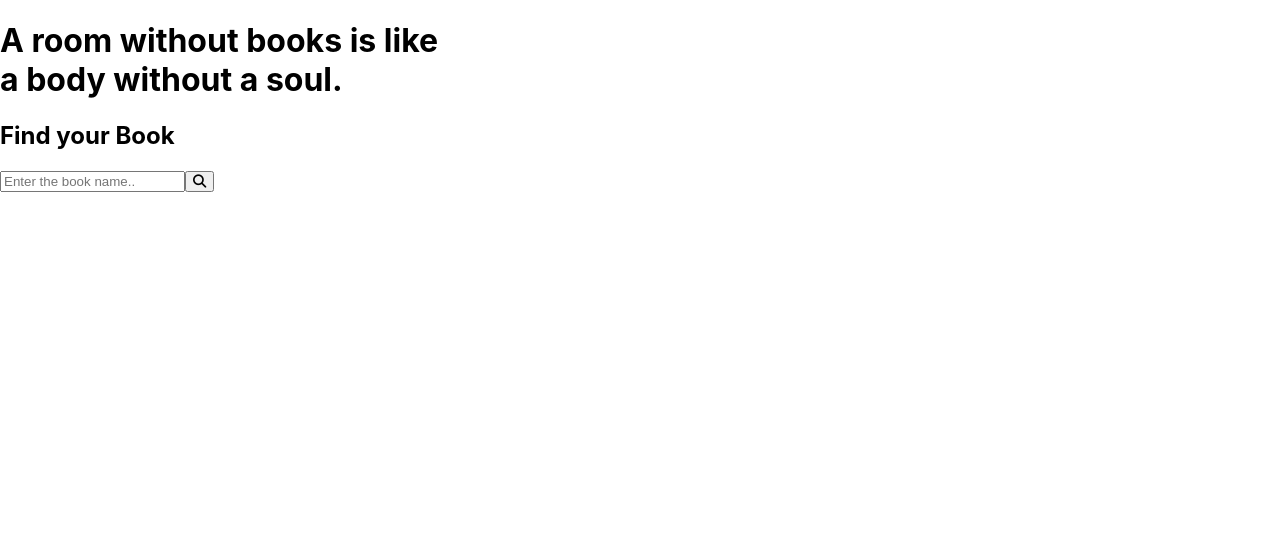
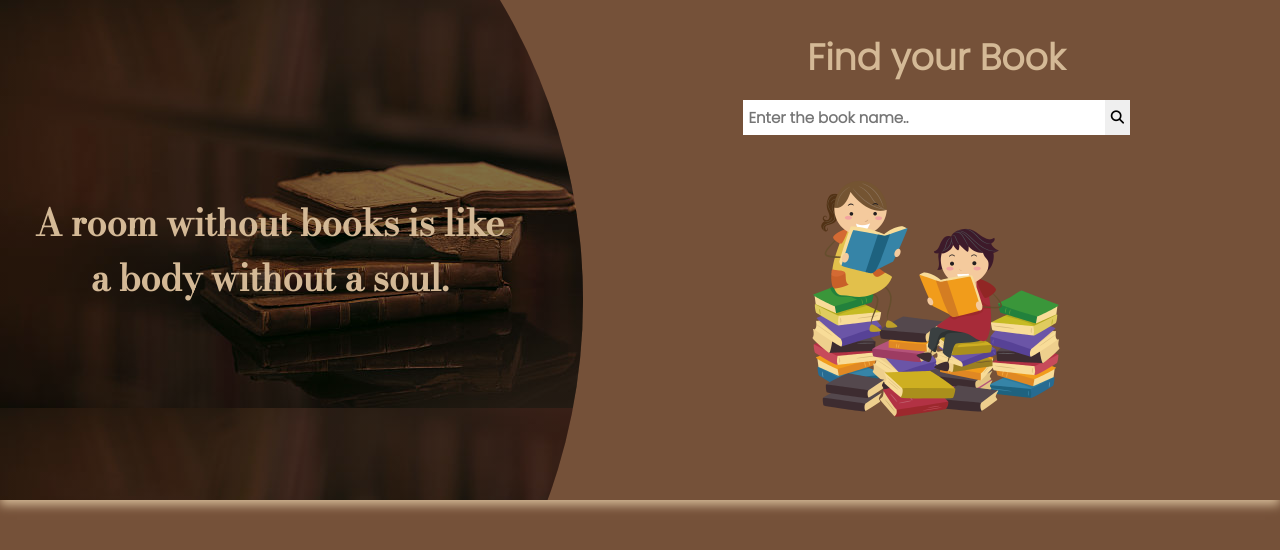
Before and after one commit to jatulya/APIs, a React (Create React App) app in the folder Books/googlebooks/: page / in a window 1280 px wide. Shown: the top 550 px of the page. Built offline with nearby package versions, Linux system fonts and the light colour scheme.

Commit message:
Copied css, added images

```diff
--- a/Books/googlebooks/public/index.html
+++ b/Books/googlebooks/public/index.html
@@ -24,7 +24,7 @@
       work correctly both with client-side routing and a non-root public URL.
       Learn how to configure a non-root public URL by running `npm run build`.
     -->
-    <title>React App</title>
+    <title>Book Search App</title>
     <script src="https://kit.fontawesome.com/8663c171d9.js" crossorigin="anonymous"></script>
   </head>
   <body>
--- a/Books/googlebooks/src/App.js
+++ b/Books/googlebooks/src/App.js
@@ -1,6 +1,6 @@
 import React from 'react'
 import Main from './Components/Main'
-
+import './Components/style.css'
 function App () {
     return (
       <div>
--- a/Books/googlebooks/src/Components/Main.js
+++ b/Books/googlebooks/src/Components/Main.js
@@ -14,6 +14,7 @@
                     <input type="text" placeholder="Enter the book name.."/>
                     <button><i class="fa-solid fa-magnifying-glass"></i></button>
                 </div>
+                <img src='.\images\bg2.png' alt='Children reading books' />
             </div>
         </div>
       </>
--- /dev/null
+++ b/Books/googlebooks/src/Components/style.css
@@ -0,0 +1,188 @@
+@import url('https://fonts.googleapis.com/css2?family=Bodoni+Moda&family=Poppins:wght@300&display=swap');
+*{
+    padding: 0;
+    margin: 0;
+    font-family: 'Poppins', sans-serif;
+}
+:root{
+    --primary-color:#755139FF;
+    --secondary-color:#D4B996FF;
+}
+body{
+    background-color: var(--primary-color);
+}
+html{
+    font-size: 75.5%;
+}
+.header{
+    width: 100%;
+    height: 500px;
+    color: var(--secondary-color);
+    box-shadow: 0 5px 10px var(--secondary-color);
+    display: flex;
+    align-items: center;
+    position: relative;
+}
+.header::before{
+    content: "";
+    position: absolute;
+    top:0;
+    left: 0;
+    width: 100%;
+    height: 100%;
+    background: linear-gradient(rgba(0, 0, 0, 0.5), rgba(0, 0, 0, 0.5)), url(bg1.jpeg);
+    clip-path: circle(60% at left 300px);
+    z-index: -1;
+}
+.row2{
+    position: absolute;
+    top:10px;
+    right: 150px;
+    text-align: center;
+}
+.row2 h2{
+    font-size: 3rem;
+    margin-top: 20px;
+    margin-bottom: 15px;
+}
+.row2 img{
+    margin-top: 30px;
+    width: 250px;
+}
+.row1 h1{
+    font-size: 3rem;
+    text-align: center;
+    margin-left: 35px;
+    font-family: 'Bodoni Moda', serif;
+}
+.search{
+    display: flex;
+    align-items: center;
+    justify-content: center;
+}
+.search input{
+    outline: 0;
+    border: 0;
+    width: 350px;
+    height: 35px;
+    padding: 0 0.5rem;
+    font-size: 15px;
+    font-weight: bold;
+}
+.search button{
+    outline: none;
+    border: none;
+    height: 35px;
+    padding: 0 0.5rem;
+}
+.container{
+    width: 65%;
+    margin: 0 auto;
+    margin-top: 25px;
+    display: grid;
+    grid-template-columns: repeat(auto-fit,minmax(200px,0.5fr));
+    grid-gap:20px;
+    box-sizing: border-box;
+}
+.card{
+    background-color: var(--secondary-color);
+    border-radius: 1rem;
+    padding: 0.5rem;
+    margin-bottom: 10px;
+    box-shadow: 0 5px 5px rgba(212,185,150,.5);
+    transition: .5s;
+    text-align: center;
+    position: relative;
+}
+.card:hover{
+    transform: scale(0.9);
+    background-color: rgba(255,255,255,0.8);
+}
+.card img{
+    width: 100%;
+    height: 200px;
+    border-radius: 1rem 1rem 0 0;
+}
+.card .bottom{
+    display: flex;
+    flex-direction: column;
+}
+.card .bottom .title{
+    font-size: 14px;
+    margin-bottom: 32px;
+}
+.card .bottom .amount{
+    position: absolute;
+    bottom: 10px;
+    left: 10px;
+    right: 10px;
+    background-color: var(--primary-color);
+    color: var(--secondary-color);
+    font-size: 13px;
+    font-weight: bold;
+    padding: 0.2rem;
+}
+.overlay{
+    min-height: 100vh;
+    width: 100%;
+    position: fixed;
+    left: 0;
+    top: 0;
+    bottom: 0;
+    right: 0;
+    background: linear-gradient(rgba(0,0,0,0.2),rgba(0,0,0,0.2));
+    display: flex;
+    align-items: center;
+    justify-content: center;
+}
+.overlay-inner{
+    background: white;
+    width: 700px;
+    height: 550px;
+    padding: 1.5rem;
+    position: relative;
+    box-sizing: border-box;
+    overflow: hidden;
+    font-size: 1.3rem;
+}
+.overlay-inner .close{
+    position: absolute;
+    top:1rem;
+    right: 1rem;
+    outline: none;
+    border: none;
+    font-size: 17px;
+    background-color: transparent;
+}
+.overlay-inner .inner-box{
+    margin-top: 30px;
+    display: flex;
+    justify-content: center;
+}
+.overlay-inner .inner-box img{
+    margin-right: 20px;
+    width: 150px;
+    height: 200px;
+}
+.overlay-inner .inner-box h3{
+    margin-top: 10px;
+    color: green;
+}
+.overlay-inner .inner-box h4{
+    color: blue;
+}
+.overlay-inner .inner-box button{
+    outline: none;
+    border: none;
+    width: 100px;
+    border-radius: 5px;
+    background-color: #24a0ed;
+    color: white;
+    font-weight: bold;
+    padding: 0.3rem 0.5rem;
+}
+.overlay-inner .description{
+    margin-top: 2rem;
+    text-align: justify;
+    font-size: 13px;
+}
```
Also changed, not shown: Books/googlebooks/process.txt, Books/googlebooks/public/images/bg2.png (added), Books/googlebooks/src/Components/bg1.jpeg (added).
